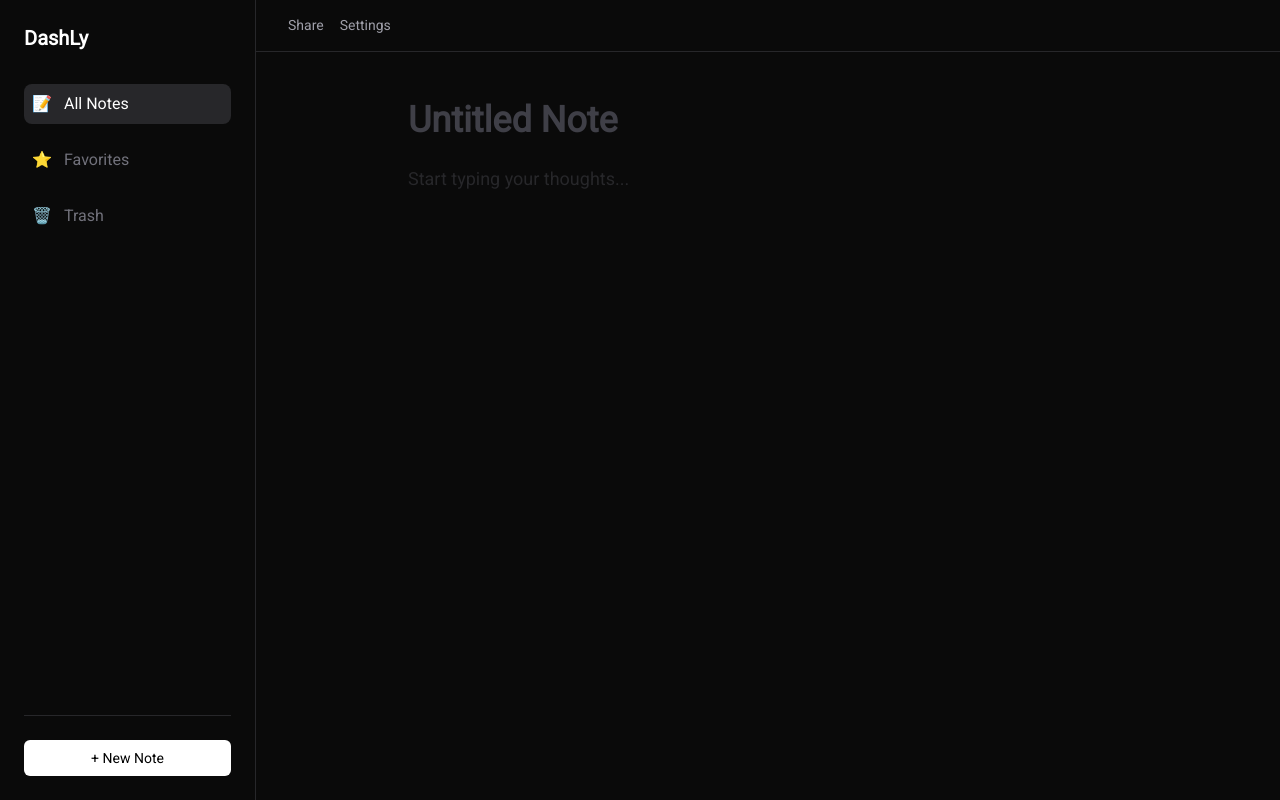
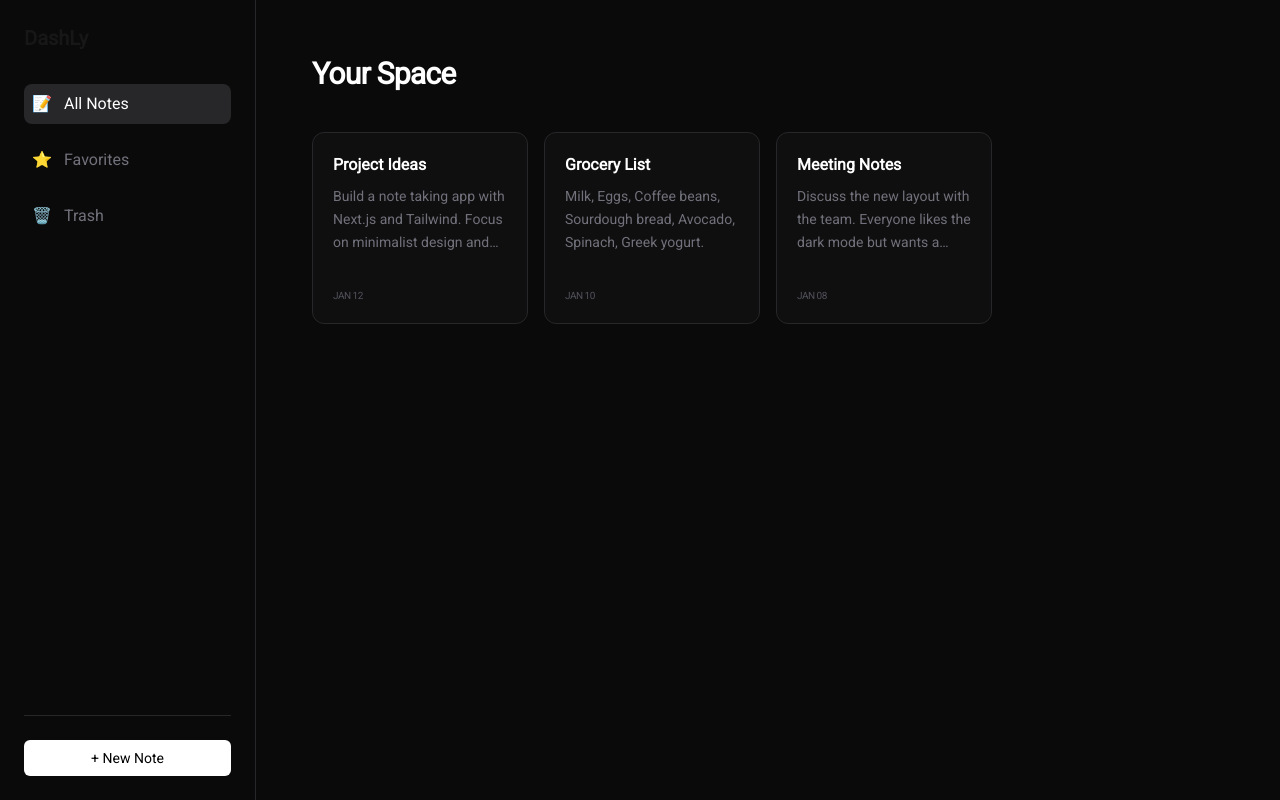
Before and after one commit to Rick13211/Dashly, a Next.js app: page /dashboard in a window 1280 px wide. Built offline with nearby package versions, Linux system fonts and the light colour scheme.

Commit message:
feat: Implement the core dashboard layout and note management pages for listing, viewing, and creating notes.

```diff
--- /dev/null
+++ b/app/dashboard/layout.tsx
@@ -0,0 +1,38 @@
+
+import { ReactNode } from 'react';
+import Link from 'next/link';
+export default function DashboardLayout({ children }: { children: ReactNode }) {
+  return (
+    <div className="flex h-screen bg-[#0A0A0A]">
+      {/* Dashboard Sidebar - Only visible in /dashboard/.. routes */}
+      <aside className="w-64 border-r border-zinc-800 p-6 flex flex-col">
+        <h1 className="text-xl font-bold mb-8">DashLy</h1>
+
+        <nav className="space-y-4 flex-1">
+          <button className="flex items-center space-x-3 text-white w-full p-2 bg-zinc-800 rounded-lg">
+            <span>📝</span> <span>All Notes</span>
+          </button>
+          <button className="flex items-center space-x-3 text-zinc-500 hover:text-white w-full p-2 transition">
+            <span>⭐</span> <span>Favorites</span>
+          </button>
+          <button className="flex items-center space-x-3 text-zinc-500 hover:text-white w-full p-2 transition">
+            <span>🗑️</span> <span>Trash</span>
+          </button>
+        </nav>
+
+        <div className="mt-auto pt-6 border-t border-zinc-800">
+          <Link href="/dashboard/new">
+            <button className="w-full py-2 bg-white text-black rounded-md font-medium text-sm hover:bg-zinc-200 transition">
+              + New Note
+            </button>
+          </Link>
+        </div>
+      </aside>
+
+      {/* Main Content Area */}
+      <main className="flex-1 overflow-y-auto p-8">
+        {children}
+      </main>
+    </div>
+  );
+}
--- /dev/null
+++ b/app/dashboard/new/page.tsx
@@ -0,0 +1,43 @@
+'use client';
+import { useState } from "react";
+import { useRouter } from "next/navigation";
+
+export default function NewNotePage() {
+  const [title, setTitle] = useState('');
+  const [content, setContent] = useState('');
+  const router = useRouter();
+
+  const handleSave = () => {
+    // Logic to save to your DB/API would go here
+    console.log("Saving:", { title, content });
+    router.push('/dashboard'); // Go back to view all notes
+  };
+
+  return (
+    <div className="max-w-3xl mx-auto w-full py-12 px-6">
+      <div className="flex justify-between items-center mb-10">
+        <button onClick={() => router.back()} className="text-zinc-500 hover:text-white transition">← Back</button>
+        <button
+          onClick={handleSave}
+          className="bg-white text-black px-4 py-2 rounded-lg font-medium hover:bg-zinc-200"
+        >
+          Save Note
+        </button>
+      </div>
+
+      <input
+        type="text"
+        placeholder="Note Title"
+        value={title}
+        onChange={(e) => setTitle(e.target.value)}
+        className="bg-transparent text-5xl font-bold outline-none w-full mb-6 placeholder-zinc-800"
+      />
+      <textarea
+        placeholder="Start writing..."
+        value={content}
+        onChange={(e) => setContent(e.target.value)}
+        className="bg-transparent text-zinc-400 text-xl outline-none w-full h-[60vh] resize-none leading-relaxed placeholder-zinc-900"
+      />
+    </div>
+  );
+}
--- /dev/null
+++ b/app/dashboard/note/[id]/page.tsx
@@ -0,0 +1,33 @@
+'use client';
+import { useParams, useRouter } from 'next/navigation';
+
+export default function ViewNotePage() {
+  const params = useParams(); // Gets the 'id' from the URL
+  const router = useRouter();
+
+  // In a real app, you would fetch the note by params.id here
+  const note = {
+    title: "Project Ideas",
+    content: "Build a note taking app with Next.js and Tailwind. Focus on minimalist design and speed."
+  };
+
+  return (
+    <div className="max-w-3xl mx-auto w-full py-12 px-6">
+      <button
+        onClick={() => router.push('/dashboard')}
+        className="text-zinc-500 hover:text-white mb-8 transition flex items-center gap-2"
+      >
+        ← Back to all notes
+      </button>
+
+      <div className="space-y-6">
+        <h1 className="text-5xl font-bold text-white outline-none">
+          {note.title}
+        </h1>
+        <p className="text-zinc-400 text-xl leading-relaxed whitespace-pre-wrap">
+          {note.content}
+        </p>
+      </div>
+    </div>
+  );
+}
--- a/app/dashboard/page.tsx
+++ b/app/dashboard/page.tsx
@@ -1,58 +1,44 @@
-import { getSession } from "next-auth/react";
+import Link from 'next/link';
 
-    // Tailwind CSS React Component structure
-const Dashboard = () => {
+// Mock data (In a real app, this comes from your database)
+const notes = [
+  { id: '1', title: 'Project Ideas', content: 'Build a note taking app with Next.js and Tailwind. Focus on minimalist design and speed.', date: 'Jan 12' },
+  { id: '2', title: 'Grocery List', content: 'Milk, Eggs, Coffee beans, Sourdough bread, Avocado, Spinach, Greek yogurt.', date: 'Jan 10' },
+  { id: '3', title: 'Meeting Notes', content: 'Discuss the new layout with the team. Everyone likes the dark mode but wants a bigger sidebar.', date: 'Jan 08' },
+];
 
+export default function DashboardPage() {
   return (
-    <div className="flex h-screen bg-[#0A0A0A] text-white">
-      {/* Sidebar - Navigation */}
-      <aside className="w-64 border-r border-zinc-800 p-6 flex flex-col">
-        <h1 className="text-xl font-bold mb-8">DashLy</h1>
+    <div className="p-6">
+      <header className="mb-10">
+        <h2 className="text-3xl font-bold text-white tracking-tight">Your Space</h2>
+      </header>
 
-        <nav className="space-y-4 flex-1">
-          <button className="flex items-center space-x-3 text-white w-full p-2 bg-zinc-800 rounded-lg">
-            <span>📝</span> <span>All Notes</span>
-          </button>
-          <button className="flex items-center space-x-3 text-zinc-500 hover:text-white w-full p-2 transition">
-            <span>⭐</span> <span>Favorites</span>
-          </button>
-          <button className="flex items-center space-x-3 text-zinc-500 hover:text-white w-full p-2 transition">
-            <span>🗑️</span> <span>Trash</span>
-          </button>
-        </nav>
-
-        <div className="mt-auto pt-6 border-t border-zinc-800">
-          <button className="w-full py-2 bg-white text-black rounded-md font-medium text-sm">
-            + New Note
-          </button>
-        </div>
-      </aside>
-
-      {/* Main Content - Note Editor */}
-      <main className="flex-1 flex flex-col">
-        {/* Toolbar */}
-        <header className="h-14 border-b border-zinc-800 flex items-center justify-right px-8">
-          {/* <span className="text-xs text-zinc-500 italic">Saved 2m ago</span> */}
-          <div className="flex space-x-4">
-            <button className="text-zinc-400 hover:text-white text-sm">Share</button>
-            <button className="text-zinc-400 hover:text-white text-sm">Settings</button>
-          </div>
-        </header>
-
-        {/* Editor Area */}
-        <div className="max-w-3xl mx-auto w-full h-full py-12 px-6 overflow-y-auto">
-          <input
-            type="text"
-            placeholder="Untitled Note"
-            className="bg-transparent text-4xl font-bold outline-none w-full mb-6 placeholder-zinc-700"
-          />
-          <textarea
-            placeholder="Start typing your thoughts..."
-            className="bg-transparent text-zinc-300 text-lg outline-none w-full h-full resize-none leading-relaxed placeholder-zinc-800"
-          />
-        </div>
-      </main>
+      <div className="grid grid-cols-1 sm:grid-cols-2 lg:grid-cols-3 xl:grid-cols-4 gap-4">
+        {notes.map((note) => (
+          <Link key={note.id} href={`/dashboard/note/${note.id}`}>
+            <div className="h-48 p-5 bg-zinc-900/40 border border-zinc-800 rounded-xl hover:border-zinc-600 transition-all flex flex-col justify-between group">
+              <div>
+                <h3 className="text-white font-semibold mb-2 group-hover:text-zinc-300 transition-colors">
+                  {note.title}
+                </h3>
+                {/* line-clamp-3 limits the preview to 3 lines */}
+                <p className="text-zinc-500 text-sm line-clamp-3 leading-relaxed">
+                  {note.content}
+                </p>
+              </div>
+              <div className="flex justify-between items-center mt-4">
+                <span className="text-[10px] text-zinc-600 font-mono uppercase tracking-tighter">
+                  {note.date}
+                </span>
+                <span className="opacity-0 group-hover:opacity-100 transition-opacity text-xs text-zinc-400">
+                  Read more →
+                </span>
+              </div>
+            </div>
+          </Link>
+        ))}
+      </div>
     </div>
   );
-};
-export default Dashboard;
+}
```
Also changed, not shown: components/noteInput.tsx (added).
